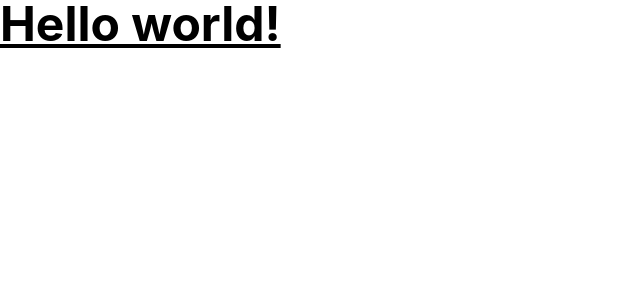
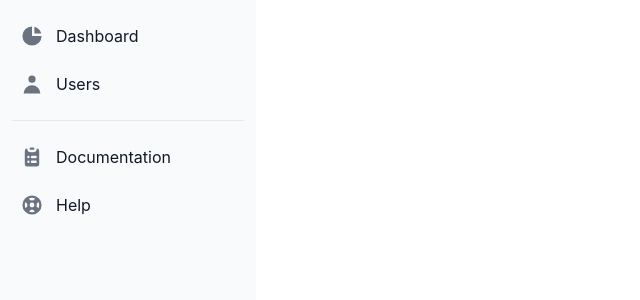
Before and after one commit to dormammuuuuu/Suspicious-Activity-Detection-Intelligence, a React (Create React App) app in the folder sadi-react/: page / in a window 1280 px wide. Shown: the top 300 px of the page, without its empty margins (0-640 px from the left). Built offline with nearby package versions, Linux system fonts and the light colour scheme.

Commit message:
React Update

```diff
--- a/sadi-react/src/App.js
+++ b/sadi-react/src/App.js
@@ -1,17 +1,12 @@
 import React, { useState, useEffect } from 'react';
+import Sidebar from './Sidebar';
 
-function App() {
-  const [data, setData] = useState([{}])
-
-  useEffect(() => {
-    fetch('/')
-  })
+const App = ({ children }) => {
   return (
-    <div className="App">
-      <h1 className="text-5xl font-bold underline">
-        Hello world!
-      </h1>
-    </div>
+      <div>
+          <Sidebar />
+          {children}
+      </div>
   );
 }
 
--- /dev/null
+++ b/sadi-react/src/Sidebar.js
@@ -0,0 +1,68 @@
+import React, { useState, useEffect } from 'react';
+
+const Sidebar = () => {
+    return (
+        <aside className="w-64 h-screen bg-gray-50 fixed top-0 left-0" aria-label="Sidebar">
+            <div className="px-3 py-4 overflow-y-auto">
+                <ul className="space-y-2">
+                    <li>
+                        <a href="/dashboard"
+                            className="flex items-center p-2 text-base font-normal text-gray-900 rounded-lg hover:bg-gray-100">
+                            <svg aria-hidden="true"
+                                className="w-6 h-6 text-gray-500 transition duration-75 group-hover:text-gray-900"
+                                fill="currentColor" viewBox="0 0 20 20" xmlns="http://www.w3.org/2000/svg">
+                                <path d="M2 10a8 8 0 018-8v8h8a8 8 0 11-16 0z"></path>
+                                <path d="M12 2.252A8.014 8.014 0 0117.748 8H12V2.252z"></path>
+                            </svg>
+                            <span className="ml-3">Dashboard</span>
+                        </a>
+                    </li>
+                    <li>
+                        <a href="/users"
+                            className="flex items-center p-2 text-base font-normal text-gray-900 rounded-lg hover:bg-gray-100">
+                            <svg aria-hidden="true"
+                                className="flex-shrink-0 w-6 h-6 text-gray-500 transition duration-75 group-hover:text-gray-900"
+                                fill="currentColor" viewBox="0 0 20 20" xmlns="http://www.w3.org/2000/svg">
+                                <path fill-rule="evenodd" d="M10 9a3 3 0 100-6 3 3 0 000 6zm-7 9a7 7 0 1114 0H3z"
+                                    clip-rule="evenodd"></path>
+                            </svg>
+                            <span className="flex-1 ml-3 whitespace-nowrap">Users</span>
+                        </a>
+                    </li>
+
+                </ul>
+                <ul className="pt-4 mt-4 space-y-2 border-t border-gray-200">
+                    <li>
+                        <a href="#"
+                            className="flex items-center p-2 text-base font-normal text-gray-900 transition duration-75 rounded-lg hover:bg-gray-100">
+                            <svg aria-hidden="true"
+                                className="flex-shrink-0 w-6 h-6 text-gray-500 transition duration-75 group-hover:text-gray-900"
+                                fill="currentColor" viewBox="0 0 20 20" xmlns="http://www.w3.org/2000/svg">
+                                <path d="M9 2a1 1 0 000 2h2a1 1 0 100-2H9z"></path>
+                                <path fill-rule="evenodd"
+                                    d="M4 5a2 2 0 012-2 3 3 0 003 3h2a3 3 0 003-3 2 2 0 012 2v11a2 2 0 01-2 2H6a2 2 0 01-2-2V5zm3 4a1 1 0 000 2h.01a1 1 0 100-2H7zm3 0a1 1 0 000 2h3a1 1 0 100-2h-3zm-3 4a1 1 0 100 2h.01a1 1 0 100-2H7zm3 0a1 1 0 100 2h3a1 1 0 100-2h-3z"
+                                    clip-rule="evenodd"></path>
+                            </svg>
+                            <span className="ml-3">Documentation</span>
+                        </a>
+                    </li>
+                    <li>
+                        <a href="#"
+                            className="flex items-center p-2 text-base font-normal text-gray-900 transition duration-75 rounded-lg hover:bg-gray-100">
+                            <svg aria-hidden="true"
+                                className="flex-shrink-0 w-6 h-6 text-gray-500 transition duration-75 group-hover:text-gray-900"
+                                fill="currentColor" viewBox="0 0 20 20" xmlns="http://www.w3.org/2000/svg">
+                                <path fill-rule="evenodd"
+                                    d="M18 10a8 8 0 11-16 0 8 8 0 0116 0zm-2 0c0 .993-.241 1.929-.668 2.754l-1.524-1.525a3.997 3.997 0 00.078-2.183l1.562-1.562C15.802 8.249 16 9.1 16 10zm-5.165 3.913l1.58 1.58A5.98 5.98 0 0110 16a5.976 5.976 0 01-2.516-.552l1.562-1.562a4.006 4.006 0 001.789.027zm-4.677-2.796a4.002 4.002 0 01-.041-2.08l-.08.08-1.53-1.533A5.98 5.98 0 004 10c0 .954.223 1.856.619 2.657l1.54-1.54zm1.088-6.45A5.974 5.974 0 0110 4c.954 0 1.856.223 2.657.619l-1.54 1.54a4.002 4.002 0 00-2.346.033L7.246 4.668zM12 10a2 2 0 11-4 0 2 2 0 014 0z"
+                                    clip-rule="evenodd"></path>
+                            </svg>
+                            <span className="ml-3">Help</span>
+                        </a>
+                    </li>
+                </ul>
+            </div>
+        </aside>
+    );
+}
+
+export default Sidebar;
--- a/sadi-react/src/index.js
+++ b/sadi-react/src/index.js
@@ -2,7 +2,6 @@ import React from 'react';
 import ReactDOM from 'react-dom/client';
 import './index.css';
 import App from './App';
-import reportWebVitals from './reportWebVitals';
 
 const root = ReactDOM.createRoot(document.getElementById('root'));
 root.render(
@@ -14,4 +13,3 @@ root.render(
 // If you want to start measuring performance in your app, pass a function
 // to log results (for example: reportWebVitals(console.log))
 // or send to an analytics endpoint. Learn more: https://bit.ly/CRA-vitals
-reportWebVitals();
--- a/sadi-react/src/reportWebVitals.js
+++ /dev/null
@@ -1,13 +0,0 @@
-const reportWebVitals = onPerfEntry => {
-  if (onPerfEntry && onPerfEntry instanceof Function) {
-    import('web-vitals').then(({ getCLS, getFID, getFCP, getLCP, getTTFB }) => {
-      getCLS(onPerfEntry);
-      getFID(onPerfEntry);
-      getFCP(onPerfEntry);
-      getLCP(onPerfEntry);
-      getTTFB(onPerfEntry);
-    });
-  }
-};
-
-export default reportWebVitals;
```
Also changed, not shown: sadi-react/src/setupTests.js (deleted, +0 -5 lines), 1 other file (tests, documents, lock files or other folders).
